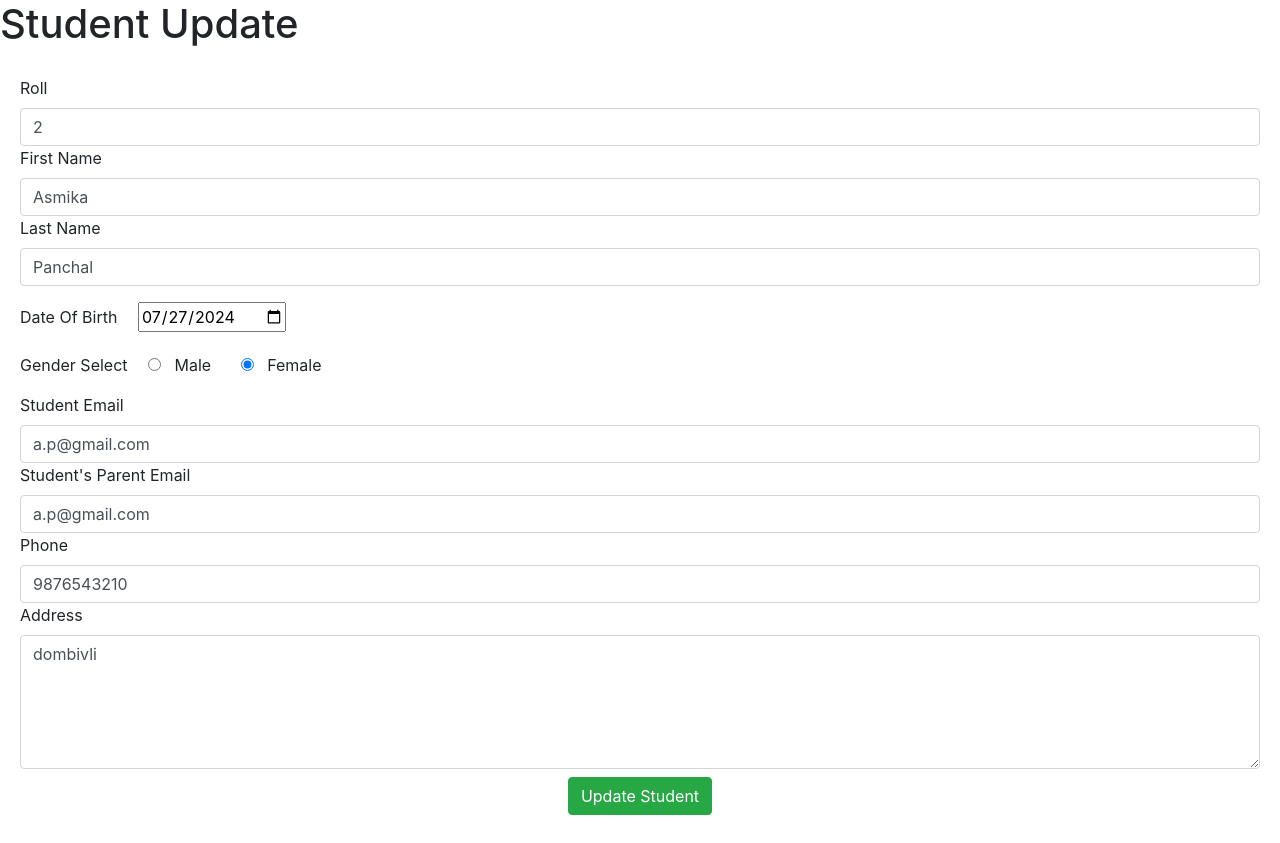
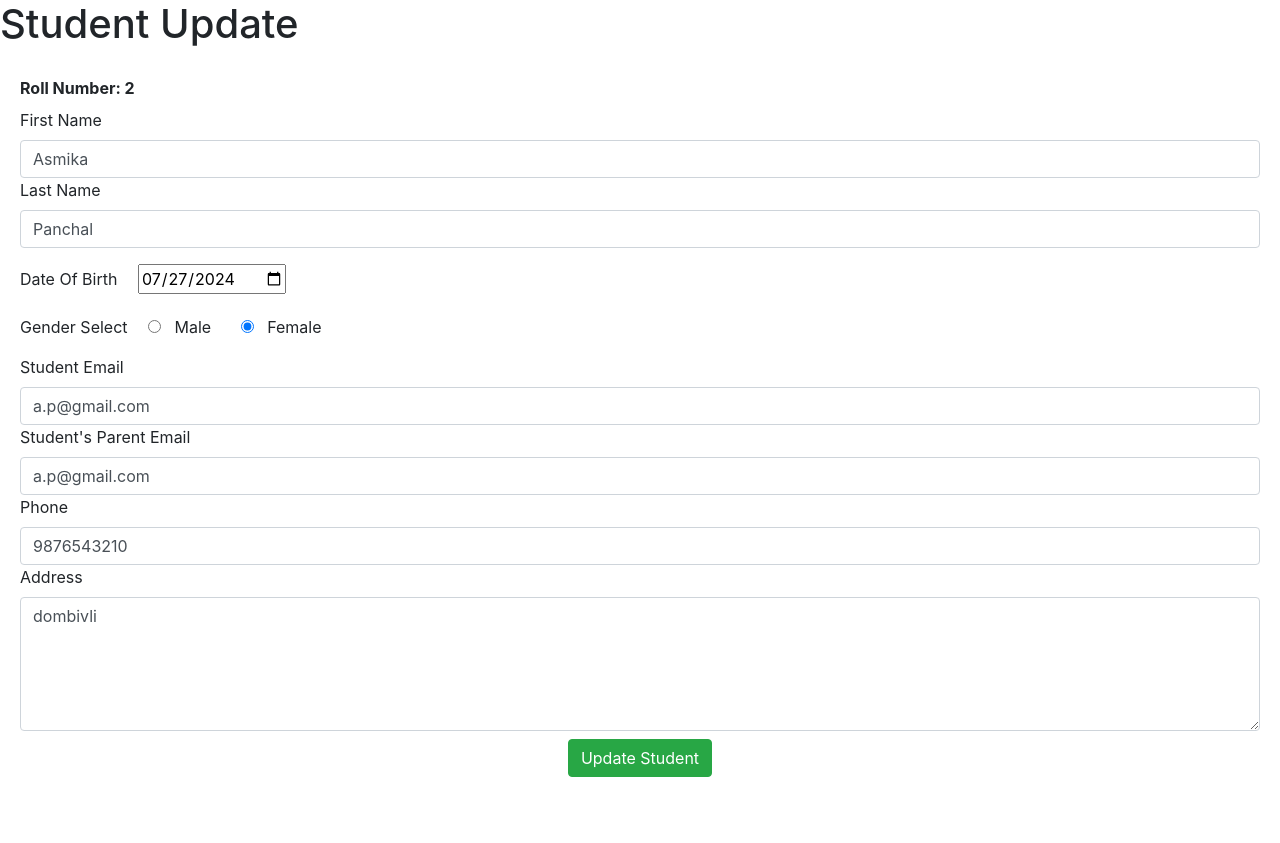
Before and after one commit to amey146/Student-Management, a Django app: page /studentmgt/student_update/2 in a window 1280 px wide. Shown: the part 52-895 px from the top of the page. After the commit the page ends 829 px from the top, so only its background shows below. Run offline with Django 5.2, Linux system fonts and the light colour scheme; data comes from the database, SQL or seed files in the repository; both versions use the stored data as it was after the commit.

Commit message:
Fixed st_id overwrite issues

```diff
--- a/student_management_project/studentmgt/templates/studentmgt/student_add.html
+++ b/student_management_project/studentmgt/templates/studentmgt/student_add.html
@@ -5,6 +5,11 @@ Student Add
 {% endblock title %}
 
 {% block body %}
+{% if error_message %}
+        <script type="text/javascript">
+            alert("{{ error_message }}");
+        </script>
+    {% endif %}
 <div class="card-body">
     <form action="{% url 'student_add' %}" method="POST">
       {% csrf_token %}
--- a/student_management_project/studentmgt/templates/studentmgt/student_update.html
+++ b/student_management_project/studentmgt/templates/studentmgt/student_update.html
@@ -11,8 +11,8 @@ Student Update
     <form action="/studentmgt/student_do_update/{{std.st_id}}" method="POST">
       {% csrf_token %}
         <div class="md-3">
-        <label for="roll">Roll</label>
-        <input name="st_id"type="text" class="form-control" id="roll" placeholder="Enter Your Roll Id" required value={{std.st_id}}>
+        <label for="roll"><strong>Roll Number: {{std.st_id}}</strong></label>
+        <input name="st_id"type="text" class="form-control" id="roll" placeholder="Enter Your Roll Id" hidden="true" required value={{std.st_id}}>
         </div>
         <div class="md-3">
           <label for="fname">First Name</label>
--- a/student_management_project/studentmgt/views.py
+++ b/student_management_project/studentmgt/views.py
@@ -1,6 +1,7 @@
 from django.shortcuts import redirect, render, HttpResponse
 
 from studentmgt.models import Student
+from django.contrib import messages
 
 # Create your views here.
 def student_home(request):
@@ -20,7 +21,11 @@ def student_add(request):
         phone = request.POST.get("phone")
         address = request.POST.get("address")
 
-        #create an object for model class
+        # Check if the student with the given st_id already exists
+        if Student.objects.filter(st_id=st_id).exists():
+            error_message = 'A student with this Roll ID already exists.'
+            return render(request, "studentmgt/student_add.html", {'error_message': error_message})
+
         s=Student()
         s.st_id=st_id
         s.fname=fname
```
Also changed, not shown: student_management_project/db.sqlite3.
